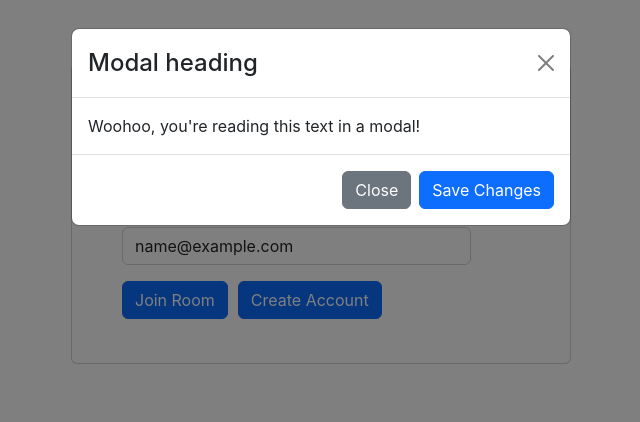
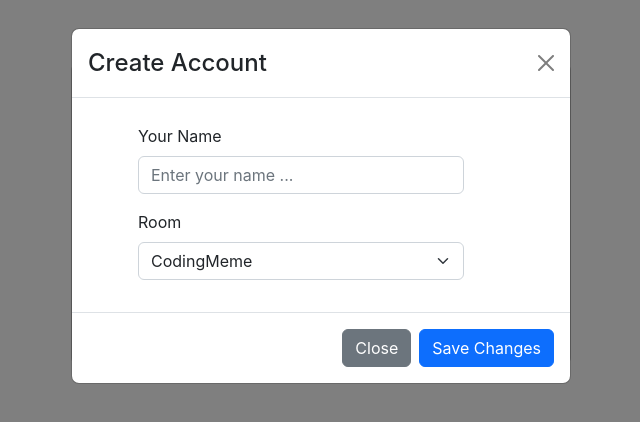
Before and after one commit to Iqbal0786/react-chat-app, a React (Create React App) app in the folder client/: page / in a window 1280 px wide. Both pictures are taken after typing "name@example.com", "name@example.com" into the empty fields and a click on the button "Create Account". Shown: the top 422 px of the page, without its empty margins (319-959 px from the left). Built offline with nearby package versions, Linux system fonts and the light colour scheme.

Commit message:
added form

```diff
--- a/client/src/compoents/CreateUser.jsx
+++ b/client/src/compoents/CreateUser.jsx
@@ -1,19 +1,40 @@
-import React, { useState } from 'react';
-import Button from 'react-bootstrap/Button';
-import Modal from 'react-bootstrap/Modal';
+import React, { useState } from "react";
+import Button from "react-bootstrap/Button";
+import { Modal, Form } from "react-bootstrap";
 
- export default function CreateUser({show,modalCloseHanlder}) {
-//   const [show, setShow] = useState(false);
-  const handleClose = () => {modalCloseHanlder()}
-
+export default function CreateUser({ show, modalCloseHanlder }) {
+  //   const [show, setShow] = useState(false);
+  const handleClose = () => {
+    modalCloseHanlder();
+  };
 
   return (
     <>
       <Modal show={show} onHide={handleClose}>
         <Modal.Header closeButton>
-          <Modal.Title>Modal heading</Modal.Title>
+          <Modal.Title>Create Account </Modal.Title>
         </Modal.Header>
-        <Modal.Body>Woohoo, you're reading this text in a modal!</Modal.Body>
+        <Modal.Body>
+          {" "}
+          <Form style={{ width: "70%", marginLeft: "50px", marginTop: "10px" }}>
+            <Form.Group className="mb-3" controlId="exampleForm.ControlInput1">
+              <Form.Label>Your Name </Form.Label>
+              <Form.Control
+                type="email"
+                placeholder="Enter your name ..."
+                onChange={(e) => {}}
+              />
+            </Form.Group>
+            <Form.Group className="mb-3" controlId="exampleForm.ControlInput1">
+              <Form.Label>Room</Form.Label>
+                <Form.Select>
+                    <option value="">CodingMeme</option>
+                    <option value="">CodingMeme</option>
+                    <option value="">CodingMeme</option>
+                </Form.Select>
+            </Form.Group>
+          </Form>
+        </Modal.Body>
         <Modal.Footer>
           <Button variant="secondary" onClick={handleClose}>
             Close
```
